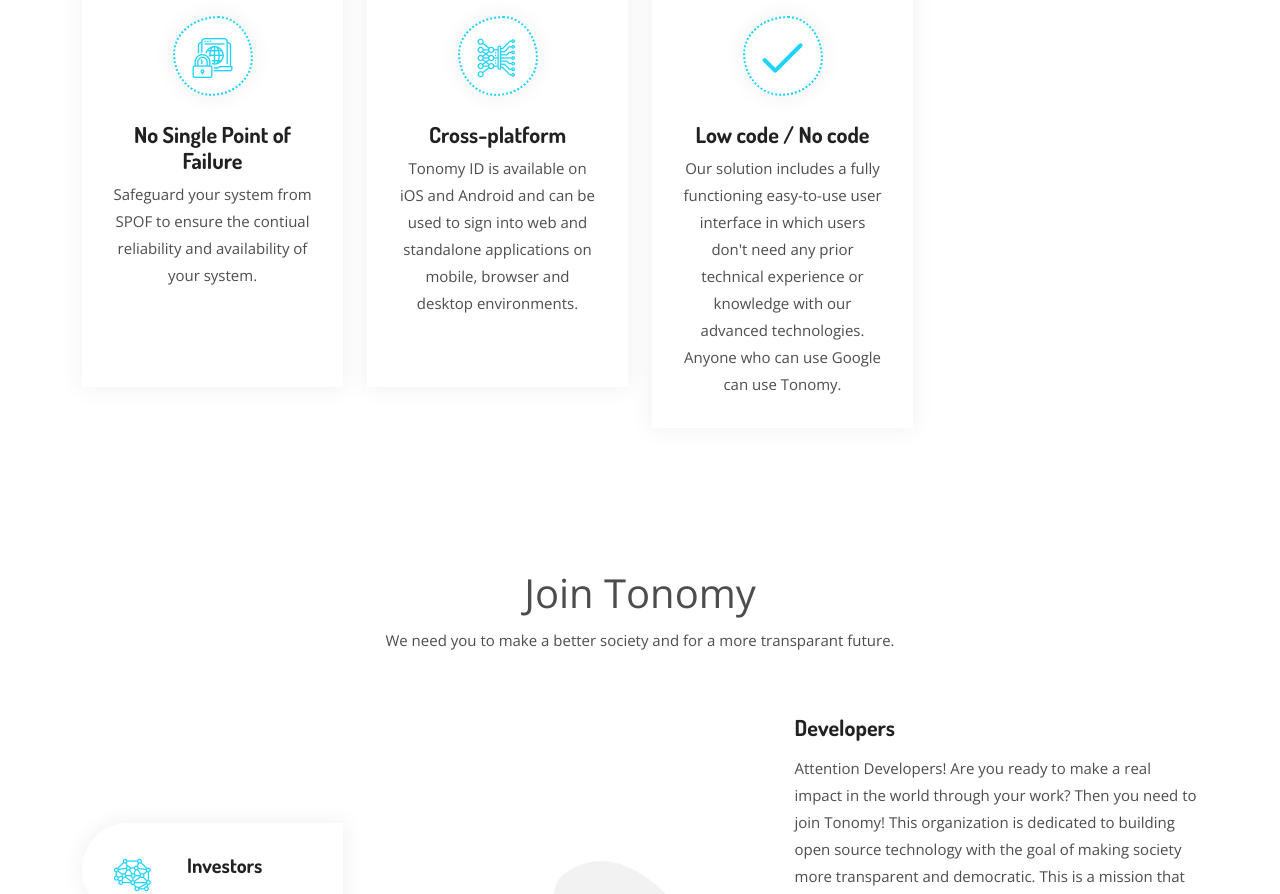
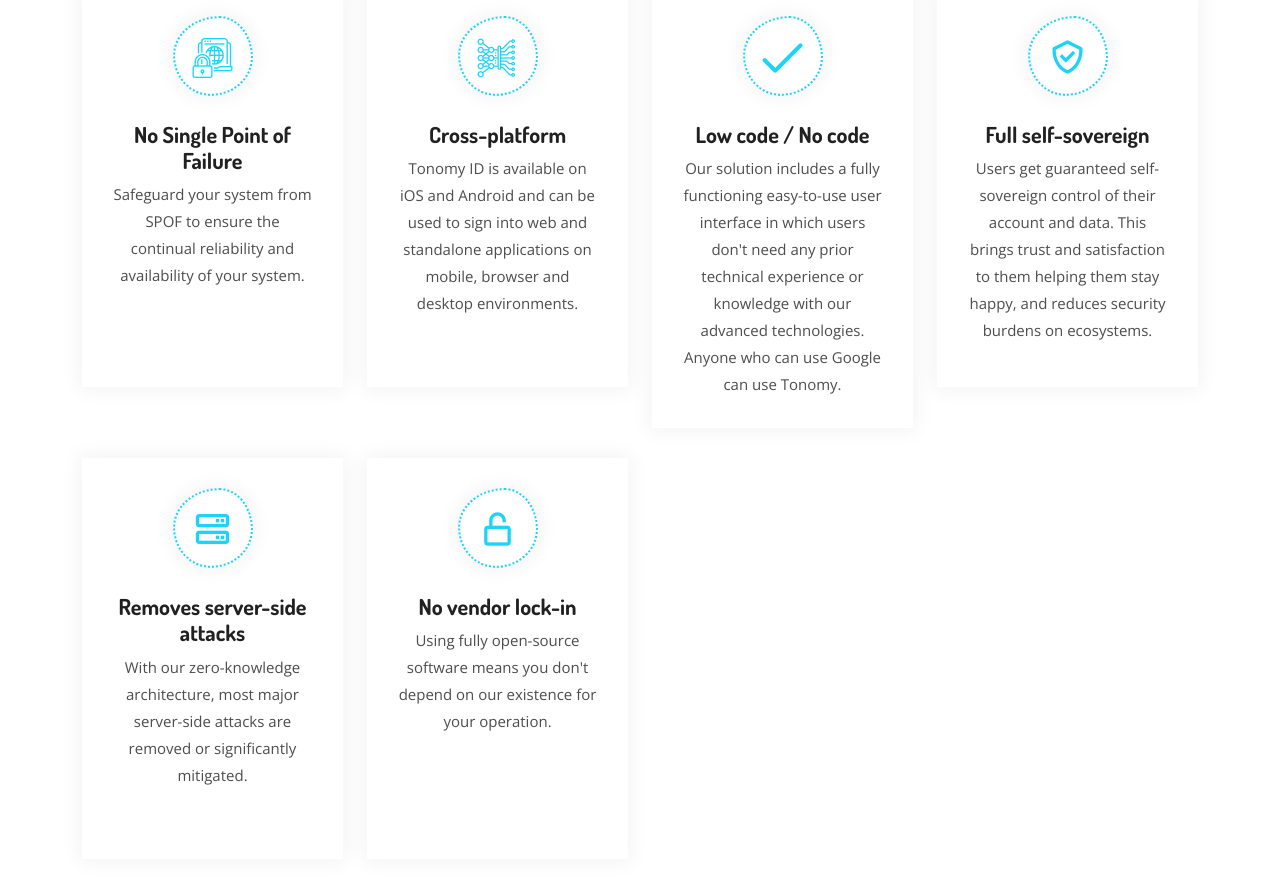
Before and after one commit to Tonomy-Foundation/Tonomy-Foundation-Next-Website, a Next.js app: page /solutions/tonomy-id in a window 1280 px wide. Shown: the part 3060-3954 px from the top of the page. Built offline with nearby package versions, Linux system fonts and the light colour scheme.

Commit message:
Icons and new features added

```diff
--- a/components/tonomy-id/Features-TonomyID.js
+++ b/components/tonomy-id/Features-TonomyID.js
@@ -41,8 +41,8 @@
                 <i className="flaticon-blockchain"></i>
                 <h3>Smart contracts</h3>
                 <p>
-                  Use scaleable smart contracts for decentralized execution of
-                  high-security and fault-tollorant parts of your application.
+                  Use scalable smart contracts for decentralized execution of
+                  high-security and fault-tolerant parts of your application.
                 </p>
               </div>
             </div>
@@ -72,7 +72,7 @@
                 <i className="flaticon-cyber-security"></i>
                 <h3>No Single Point of Failure</h3>
                 <p>
-                  Safeguard your system from SPOF to ensure the contiual
+                  Safeguard your system from SPOF to ensure the continual
                   reliability and availability of your system.
                 </p>
               </div>
@@ -100,6 +100,37 @@
                 </p>
               </div>
             </div>
+            <div className="col-lg-3">
+              <div className="single-features2">
+                <i class="bx bx-check-shield"></i>
+                <h3>Full self-sovereign</h3>
+                <p>
+                  Users get guaranteed self-sovereign control of their account
+                  and data. This brings trust and satisfaction to them helping
+                  them stay happy, and reduces security burdens on ecosystems.
+                </p>
+              </div>
+            </div>
+            <div className="col-lg-3">
+              <div className="single-features2">
+                <i class="bx bx-server"></i>
+                <h3>Removes server-side attacks</h3>
+                <p>
+                  With our zero-knowledge architecture, most major server-side
+                  attacks are removed or significantly mitigated.
+                </p>
+              </div>
+            </div>
+            <div className="col-lg-3">
+              <div className="single-features2">
+                <i class="bx bx-lock-open-alt"></i>
+                <h3>No vendor lock-in</h3>
+                <p>
+                  Using fully open-source software means you don't depend on our
+                  existence for your operation.
+                </p>
+              </div>
+            </div>
           </div>
         </div>
       </div>
```
